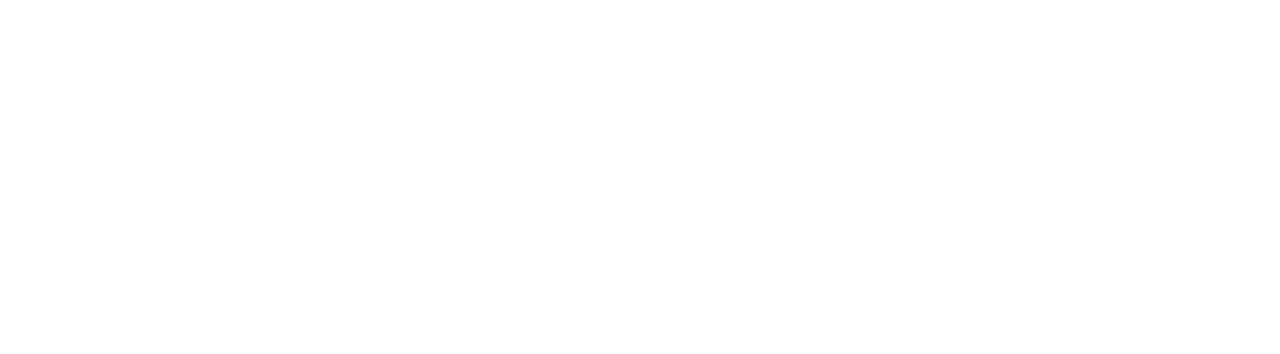
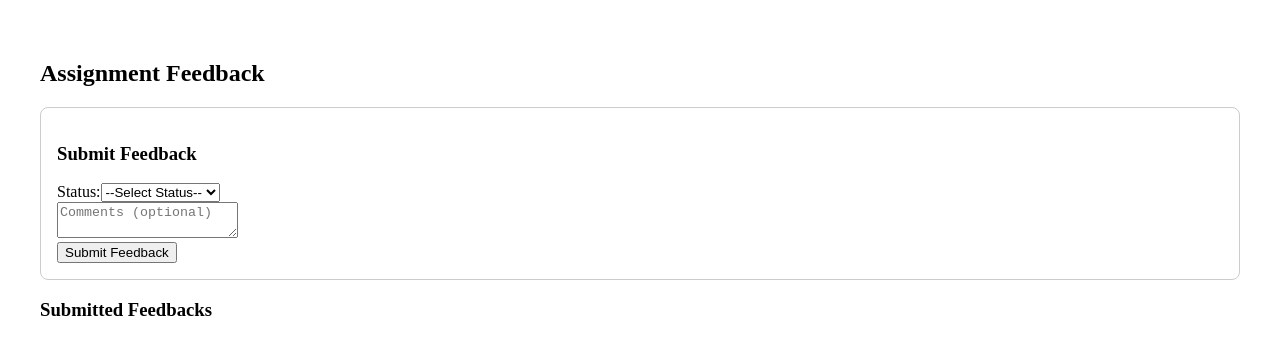
Before and after one commit to DanishMohammedHaroon/phw-frontend, a React (Vite) app: page /feedback in a window 1280 px wide. Before the commit this address had no page. Shown: the top 354 px of the page. Built offline with nearby package versions, Linux system fonts and the light colour scheme.

Commit message:
sets up the feedback and and progress pages and routes

```diff
--- a/src/App.jsx
+++ b/src/App.jsx
@@ -9,6 +9,9 @@
 import ErrorBoundary from "./ErrorBoundary";
 import AssignmentsPage from "./pages/AssignmentsPage/AssignmentsPage";
 import ExerciseDetailsPage from "./pages/ExerciseDetailsPage/ExerciseDetailsPage";
+import FeedbackPage from "./pages/FeedbackPage/FeedbackPage";
+import ProgressPage from "./pages/ProgressPage/ProgressPage";
+
 
 const App = () => {
   return (
@@ -28,6 +31,8 @@
         />
         <Route path="/exercise/:id" element={<ExerciseDetailsPage />} />
         <Route path="/assignments" element={<AssignmentsPage />} />
+        <Route path="/feedback" element={<FeedbackPage />} />
+        <Route path="/progress" element={<ProgressPage />} />
       </Routes>
     </Router>
   );
--- a/src/components/AssignmentForm/AssignmentForm.jsx
+++ b/src/components/AssignmentForm/AssignmentForm.jsx
@@ -1,12 +1,129 @@
-import React, { useState } from "react";
+import React, { useState, useEffect } from "react";
 import axios from "axios";
 import { useAuth } from "../../context/AuthContext"; // our global auth context
 
+// const AssignmentForm = ({ selectedClient, onAssignmentCreated }) => {
+//   // Get the current physiotherapist's details from global state
+//   const { user } = useAuth();
+//    console.log("AssignmentForm: selectedClient =", selectedClient);
+//   // Instead of a physiotherapist ID input auto-fill it from the logged-in user.
+//   const physiotherapistId = user?.id || "";
+
+//   const [patientId, setPatientId] = useState(selectedClient);
+//   const [exerciseId, setExerciseId] = useState("");
+//   const [repetitions, setRepetitions] = useState("");
+//   const [sets, setSets] = useState("");
+//   const [difficulty, setDifficulty] = useState("");
+//   const [instructions, setInstructions] = useState("");
+//   const [error, setError] = useState("");
+
+//   // Sync the patientId with selectedClient when it changes
+//   React.useEffect(() => {
+//     setPatientId(selectedClient);
+//   }, [selectedClient]);
+
+//   const handleSubmit = async (e) => {
+//     e.preventDefault();
+//     if (!patientId) {
+//       setError("Please select a client first.");
+//       return;
+//     }
+//     try {
+//       const response = await axios.post(
+//         "http://localhost:5050/api/assignments",
+//         {
+//           physiotherapistId,
+//           patientId,
+//           exerciseId,
+//           repetitions: parseInt(repetitions, 10),
+//           sets: parseInt(sets, 10),
+//           difficulty,
+//           instructions,
+//         }
+//       );
+//       onAssignmentCreated(response.data.assignment);
+//       setError("");
+//       // Clear form fields except physiotherapistId and patientId
+//       setExerciseId("");
+//       setRepetitions("");
+//       setSets("");
+//       setDifficulty("");
+//       setInstructions("");
+//     } catch (err) {
+//       console.error("Error creating assignment:", err.response?.data?.message);
+//       setError(err.response?.data?.message || "Failed to create assignment");
+//     }
+//   };
+
+//   return (
+//     <div
+//       style={{
+//         padding: "1rem",
+//         border: "1px solid #ccc",
+//         borderRadius: "8px",
+//         marginBottom: "1rem",
+//       }}
+//     >
+//       <h3>Create Assignment</h3>
+//       <p>
+//         Physiotherapist:{" "}
+//         <strong>
+//           {user ? `${user.name} (ID: ${user.id})` : "Not logged in"}
+//         </strong>
+//       </p>
+//       <p>Selected Client ID: {patientId || "None selected"}</p>
+//       <form onSubmit={handleSubmit}>
+//         <div>
+//           <input
+//             type="text"
+//             placeholder="Exercise ID"
+//             value={exerciseId}
+//             onChange={(e) => setExerciseId(e.target.value)}
+//             required
+//           />
+//         </div>
+//         <div>
+//           <input
+//             type="number"
+//             placeholder="Repetitions"
+//             value={repetitions}
+//             onChange={(e) => setRepetitions(e.target.value)}
+//           />
+//         </div>
+//         <div>
+//           <input
+//             type="number"
+//             placeholder="Sets"
+//             value={sets}
+//             onChange={(e) => setSets(e.target.value)}
+//           />
+//         </div>
+//         <div>
+//           <input
+//             type="text"
+//             placeholder="Difficulty"
+//             value={difficulty}
+//             onChange={(e) => setDifficulty(e.target.value)}
+//           />
+//         </div>
+//         <div>
+//           <textarea
+//             placeholder="Instructions"
+//             value={instructions}
+//             onChange={(e) => setInstructions(e.target.value)}
+//           />
+//         </div>
+//         <button type="submit">Create Assignment</button>
+//       </form>
+//       {error && <p style={{ color: "red" }}>{error}</p>}
+//     </div>
+//   );
+// };
+
+// export default AssignmentForm;
+
 const AssignmentForm = ({ selectedClient, onAssignmentCreated }) => {
-  // Get the current physiotherapist's details from global state
   const { user } = useAuth();
-   console.log("AssignmentForm: selectedClient =", selectedClient);
-  // Instead of a physiotherapist ID input auto-fill it from the logged-in user.
   const physiotherapistId = user?.id || "";
 
   const [patientId, setPatientId] = useState(selectedClient);
@@ -17,25 +134,44 @@
   const [instructions, setInstructions] = useState("");
   const [error, setError] = useState("");
 
-  // Sync the patientId with selectedClient when it changes
-  // Sync the patientId with selectedClient when it changes
-  React.useEffect(() => {
+  // Sync selectedClient changes
+  useEffect(() => {
     setPatientId(selectedClient);
   }, [selectedClient]);
 
   const handleSubmit = async (e) => {
     e.preventDefault();
+
+    // Input Validation
     if (!patientId) {
-      setError("Please select a client first.");
+      setError("Please select a client.");
       return;
     }
+    if (!exerciseId || !exerciseId.trim()) {
+      setError("Exercise ID is required.");
+      return;
+    }
+    // Validate repetitions: must be provided, numeric, and > 0
+    if (!repetitions || isNaN(repetitions) || parseInt(repetitions, 10) <= 0) {
+      setError("Repetitions must be a positive number.");
+      return;
+    }
+    // Validate sets: must be provided, numeric, and > 0
+    if (!sets || isNaN(sets) || parseInt(sets, 10) <= 0) {
+      setError("Sets must be a positive number.");
+      return;
+    }
+
+    // If validation passes, clear any existing error
+    setError("");
+
     try {
       const response = await axios.post(
         "http://localhost:5050/api/assignments",
         {
           physiotherapistId,
           patientId,
-          exerciseId,
+          exerciseId: exerciseId.trim(), // Trim whitespace for consistency
           repetitions: parseInt(repetitions, 10),
           sets: parseInt(sets, 10),
           difficulty,
@@ -43,7 +179,6 @@
         }
       );
       onAssignmentCreated(response.data.assignment);
-      setError("");
       // Clear form fields except physiotherapistId and patientId
       setExerciseId("");
       setRepetitions("");
--- /dev/null
+++ b/src/components/FeedbackForm/FeedbackForm.jsx
@@ -0,0 +1,77 @@
+import React, { useState } from "react";
+import axios from "axios";
+
+const FeedbackForm = ({ assignmentId, patientId, onFeedbackSubmitted }) => {
+  const [status, setStatus] = useState("");
+  const [comments, setComments] = useState("");
+  const [error, setError] = useState("");
+
+  const handleSubmit = async (e) => {
+    e.preventDefault();
+
+    // Basic validation
+    if (!assignmentId || !patientId || !status) {
+      setError("Assignment ID, patient ID, and feedback status are required.");
+      return;
+    }
+    setError("");
+
+    try {
+      const response = await axios.post("http://localhost:5050/api/feedback", {
+        assignmentId,
+        patientId,
+        status,
+        comments,
+      });
+      console.log("Feedback submitted:", response.data.feedback);
+      onFeedbackSubmitted && onFeedbackSubmitted(response.data.feedback);
+      // Clear the form
+      setStatus("");
+      setComments("");
+    } catch (err) {
+      console.error("Error submitting feedback:", err.response?.data?.message);
+      setError(err.response?.data?.message || "Failed to submit feedback");
+    }
+  };
+
+  return (
+    <div
+      style={{
+        padding: "1rem",
+        border: "1px solid #ccc",
+        borderRadius: "8px",
+        margin: "1rem 0",
+      }}
+    >
+      <h3>Submit Feedback</h3>
+      <form onSubmit={handleSubmit}>
+        <div>
+          <label>
+            Status:
+            <select
+              value={status}
+              onChange={(e) => setStatus(e.target.value)}
+              required
+            >
+              <option value="">--Select Status--</option>
+              <option value="completed">Completed</option>
+              <option value="incomplete">Incomplete</option>
+              <option value="needs review">Needs Review</option>
+            </select>
+          </label>
+        </div>
+        <div>
+          <textarea
+            placeholder="Comments (optional)"
+            value={comments}
+            onChange={(e) => setComments(e.target.value)}
+          />
+        </div>
+        <button type="submit">Submit Feedback</button>
+      </form>
+      {error && <p style={{ color: "red" }}>{error}</p>}
+    </div>
+  );
+};
+
+export default FeedbackForm;
--- /dev/null
+++ b/src/pages/FeedbackPage/FeedbackPage.jsx
@@ -0,0 +1,38 @@
+import React, { useState } from "react";
+import FeedbackForm from "../../components/FeedbackForm/FeedbackForm";
+
+const FeedbackPage = () => {
+  // For demo purposes, we hard-code these values.
+  // In a real app, you'd get these from your app state or routing parameters.
+  const assignmentId = 1;
+  const patientId = 1;
+
+  const [feedbacks, setFeedbacks] = useState([]);
+
+  const handleFeedbackSubmitted = (newFeedback) => {
+    // Optionally update the feedback list
+    setFeedbacks([...feedbacks, newFeedback]);
+  };
+
+  return (
+    <div style={{ padding: "2rem" }}>
+      <h2>Assignment Feedback</h2>
+      <FeedbackForm
+        assignmentId={assignmentId}
+        patientId={patientId}
+        onFeedbackSubmitted={handleFeedbackSubmitted}
+      />
+      <h3>Submitted Feedbacks</h3>
+      <ul>
+        {feedbacks.map((fb) => (
+          <li key={fb.id}>
+            <strong>Status:</strong> {fb.status} | <strong>Comments:</strong>{" "}
+            {fb.comments}
+          </li>
+        ))}
+      </ul>
+    </div>
+  );
+};
+
+export default FeedbackPage;
--- /dev/null
+++ b/src/pages/ProgressPage/ProgressPage.jsx
@@ -0,0 +1,54 @@
+import React, { useState, useEffect } from "react";
+import axios from "axios";
+
+const ProgressPage = () => {
+  // For demo purposes, use a hard-coded patientId. In a real app, get this from context or props.
+  const patientId = "1";
+  const [progressLogs, setProgressLogs] = useState([]);
+  const [loading, setLoading] = useState(true);
+  const [error, setError] = useState("");
+
+  useEffect(() => {
+    const fetchProgressLogs = async () => {
+      try {
+        const response = await axios.get("http://localhost:5050/api/progress", {
+          params: { patientId },
+        });
+        setProgressLogs(response.data);
+      } catch (err) {
+        console.error(
+          "Error fetching progress logs:",
+          err.response?.data?.message
+        );
+        setError("Failed to load progress logs");
+      } finally {
+        setLoading(false);
+      }
+    };
+
+    fetchProgressLogs();
+  }, [patientId]);
+
+  if (loading) return <p>Loading progress logs...</p>;
+  if (error) return <p style={{ color: "red" }}>{error}</p>;
+
+  return (
+    <div style={{ padding: "2rem" }}>
+      <h2>Progress Logs</h2>
+      {progressLogs.length === 0 ? (
+        <p>No progress logs found for patient ID {patientId}.</p>
+      ) : (
+        <ul>
+          {progressLogs.map((log) => (
+            <li key={log.id}>
+              <strong>Date:</strong> {log.logDate} | <strong>Data:</strong>{" "}
+              {log.performanceData}
+            </li>
+          ))}
+        </ul>
+      )}
+    </div>
+  );
+};
+
+export default ProgressPage;
```
Also changed, not shown: src/components/FeedbackForm/FeedbackFrom.scss (added), src/pages/FeedbackPage/FeedbackPage.scss (added), src/pages/ProgressPage/ProgressPage.scss (added).
